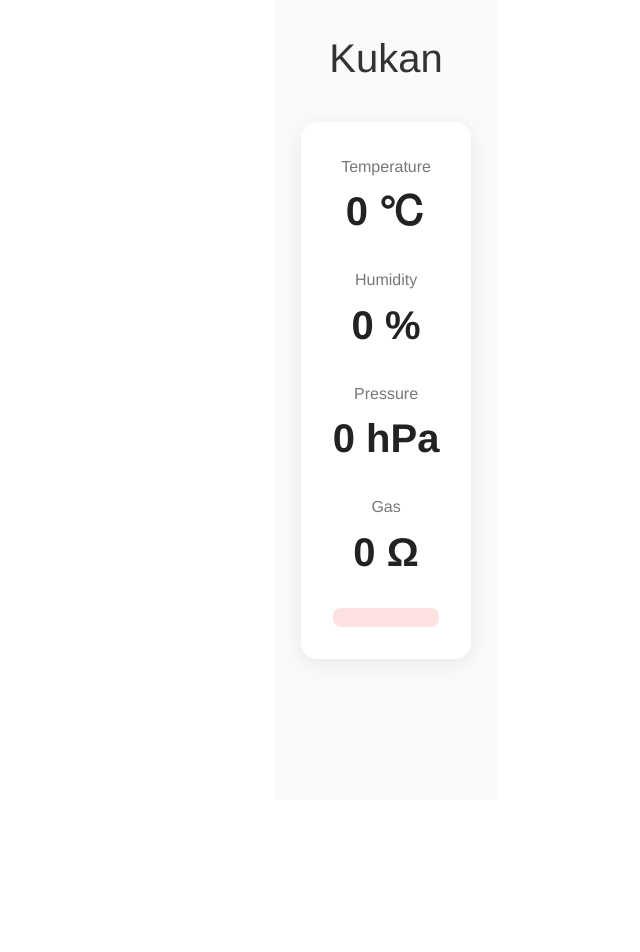
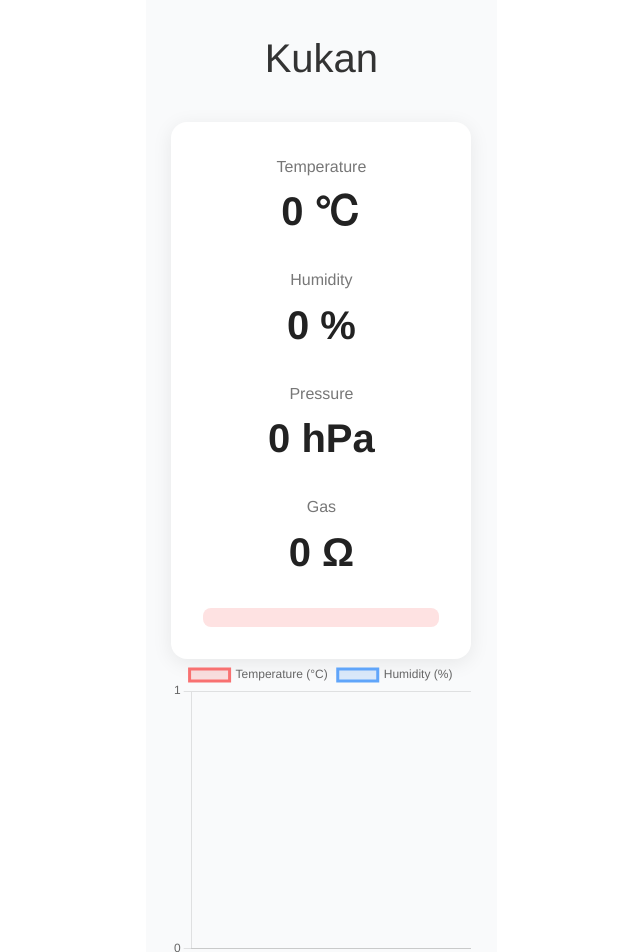
Before and after one commit to yymorita/Kukan, a Vue app in the folder frontend/: page / in a window 1280 px wide. Shown: the top 952 px of the page, without its empty margins (143-783 px from the left). Before the commit the page ends 800 px from the top, so only its background shows below. Built offline with nearby package versions, Linux system fonts and the light colour scheme; no server answers.

Commit message:
[feat] Add chart.

```diff
--- a/frontend/package.json
+++ b/frontend/package.json
@@ -13,7 +13,9 @@
     "format": "prettier --write src/"
   },
   "dependencies": {
+    "chart.js": "^4.4.8",
     "vue": "^3.5.13",
+    "vue-chartjs": "^5.3.2",
     "vue-router": "^4.5.0"
   },
   "devDependencies": {
--- a/frontend/src/components/Dashboard.vue
+++ b/frontend/src/components/Dashboard.vue
@@ -2,31 +2,25 @@
   <div class="dashboard">
     <h1 class="title">Kukan</h1>
     <div class="sensor-card">
-      <div class="value">
-        <span class="label">Temperature</span>
-        <span class="data">{{ temperature }} ℃</span>
-      </div>
-      <div class="value">
-        <span class="label">Humidity</span>
-        <span class="data">{{ humidity }} %</span>
-      </div>
-      <div class="value">
-        <span class="label">Pressure</span>
-        <span class="data">{{ pressure }} hPa</span>
-      </div>
-      <div class="value">
-        <span class="label">Gas</span>
-        <span class="data">{{ gas }} Ω</span>
-      </div>
+      <div class="value"><span class="label">Temperature</span><span class="data">{{ temperature }} ℃</span></div>
+      <div class="value"><span class="label">Humidity</span><span class="data">{{ humidity }} %</span></div>
+      <div class="value"><span class="label">Pressure</span><span class="data">{{ pressure }} hPa</span></div>
+      <div class="value"><span class="label">Gas</span><span class="data">{{ gas }} Ω</span></div>
       <div class="status" :class="{ comfortable: isComfortable, uncomfortable: !isComfortable }">
         {{ statusMessage }}
       </div>
     </div>
+    <LineChart
+      :temperatureHistory="temperatureHistory.slice()"
+      :humidityHistory="humidityHistory.slice()"
+      :labels="labels.slice()"
+    />
   </div>
 </template>
 
 <script setup>
 import { ref, onMounted, onBeforeUnmount } from 'vue'
+import LineChart from './LineChart.vue'
 
 const temperature = ref(0)
 const humidity = ref(0)
@@ -34,6 +28,10 @@ const pressure = ref(0)
 const gas = ref(0)
 const statusMessage = ref('')
 const isComfortable = ref(false)
+
+const labels = ref([])
+const temperatureHistory = ref([])
+const humidityHistory = ref([])
 
 let socket = null
 
@@ -58,6 +56,17 @@ onMounted(() => {
     gas.value = data.gas
     statusMessage.value = data.message
     isComfortable.value = data.isComfortable
+
+    const timestamp = new Date(data.timestamp).toLocaleTimeString()
+    labels.value.push(timestamp)
+    temperatureHistory.value.push(data.temperature)
+    humidityHistory.value.push(data.humidity)
+
+    if (labels.value.length > 30) {
+      labels.value.shift()
+      temperatureHistory.value.shift()
+      humidityHistory.value.shift()
+    }
   }
 
   socket.onerror = (err) => {
--- /dev/null
+++ b/frontend/src/components/LineChart.vue
@@ -0,0 +1,76 @@
+<script setup>
+import { Line } from 'vue-chartjs'
+import {
+  Chart as ChartJS,
+  Title,
+  Tooltip,
+  Legend,
+  LineElement,
+  CategoryScale,
+  LinearScale,
+  PointElement,
+} from 'chart.js'
+import { ref, computed, toRef } from 'vue'
+
+ChartJS.register(
+  Title,
+  Tooltip,
+  Legend,
+  LineElement,
+  CategoryScale,
+  LinearScale,
+  PointElement
+)
+
+const props = defineProps({
+  temperatureHistory: Array,
+  humidityHistory: Array,
+  labels: Array,
+})
+
+// keyをラベル文字列に依存させる（※履歴が変わったときに再描画）
+const chartKey = computed(() => props.labels.join(','))
+
+const chartData = computed(() => ({
+  labels: props.labels,
+  datasets: [
+    {
+      label: 'Temperature (°C)',
+      borderColor: '#f87171',
+      backgroundColor: 'rgba(248,113,113,0.2)',
+      data: props.temperatureHistory,
+      tension: 0.4,
+    },
+    {
+      label: 'Humidity (%)',
+      borderColor: '#60a5fa',
+      backgroundColor: 'rgba(96,165,250,0.2)',
+      data: props.humidityHistory,
+      tension: 0.4,
+    },
+  ]
+}))
+
+const chartOptions = {
+  responsive: true,
+  maintainAspectRatio: false,
+  scales: {
+    y: {
+      beginAtZero: false,
+      ticks: { stepSize: 5 },
+    },
+  },
+}
+</script>
+
+<template>
+  <div>
+    <Line :data="chartData" :options="chartOptions" :key="chartKey" />
+  </div>
+</template>
+
+<style scoped>
+div {
+  height: 300px;
+}
+</style>
```
Also changed, not shown: 1 other file (tests, documents, lock files or other folders).
